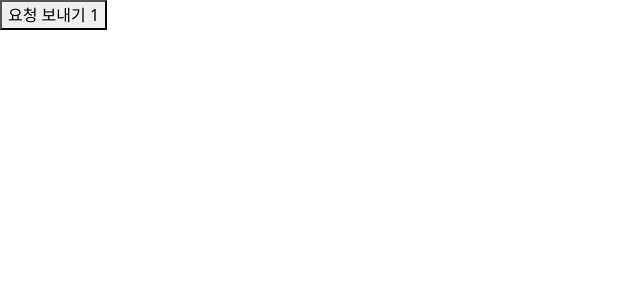
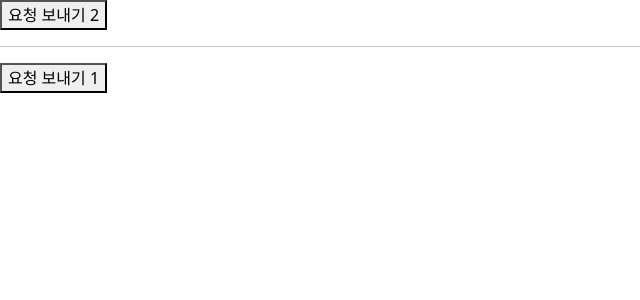
Before and after one commit to yumin359/react, a React (Vite) app: page / in a window 1280 px wide. Shown: the top 300 px of the page, without its empty margins (0-640 px from the left). Built offline with nearby package versions, Linux system fonts and the light colour scheme.

Commit message:
0707 axios 설정 후 요청 연습

```diff
--- a/src/App53.jsx
+++ b/src/App53.jsx
@@ -9,8 +9,16 @@ function App53(props) {
     });
   }
 
+  function handleButton2Click() {
+    axios.request({
+      method: "GET",
+      url: "/api/main1/sub1",
+    });
+  }
+
   return (
     <div>
+      <button onClick={handleButton2Click}>요청 보내기 2</button> <hr />
       <button onClick={handleButtonClick}>요청 보내기 1</button>{" "}
     </div>
   );
```
